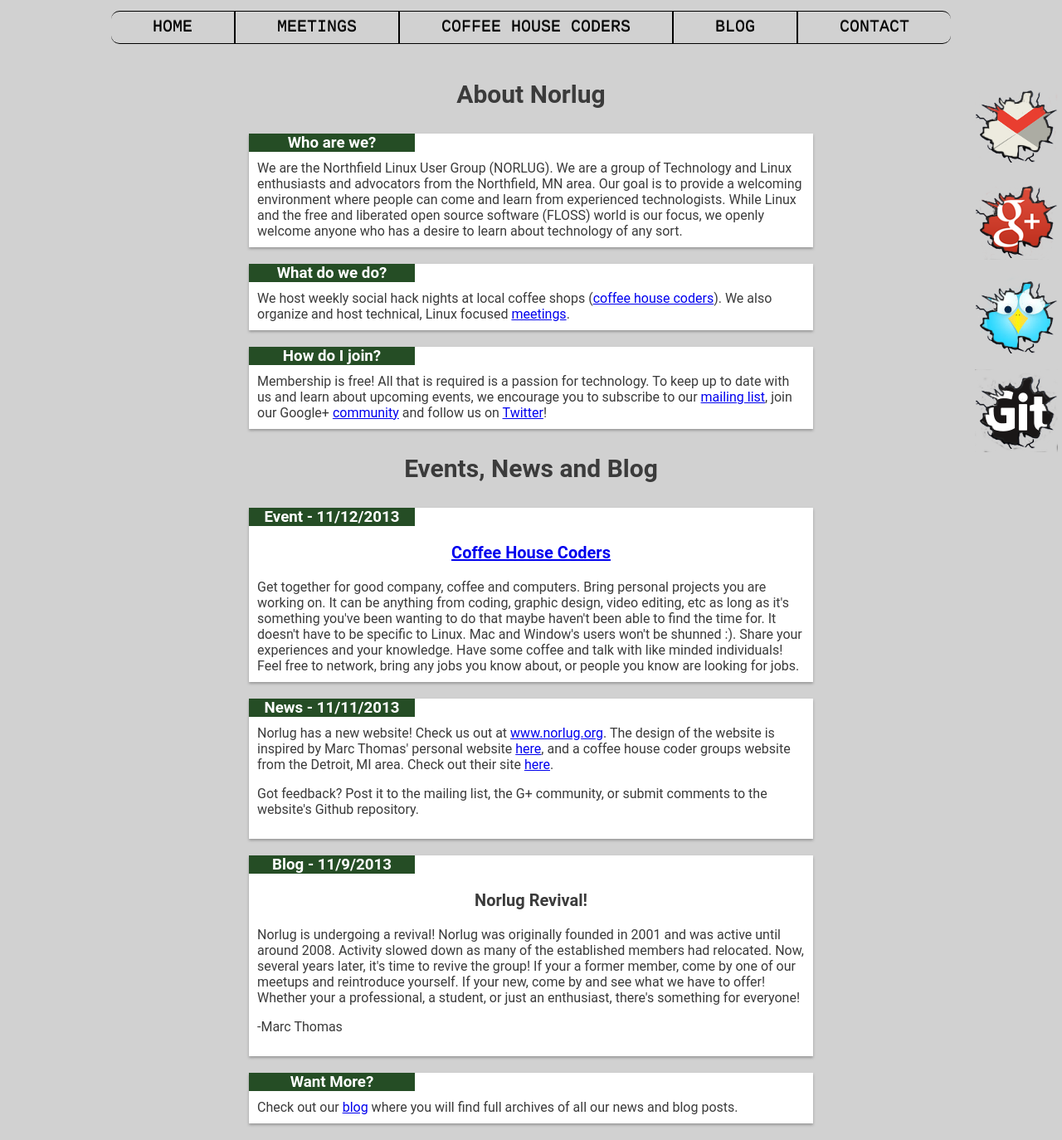
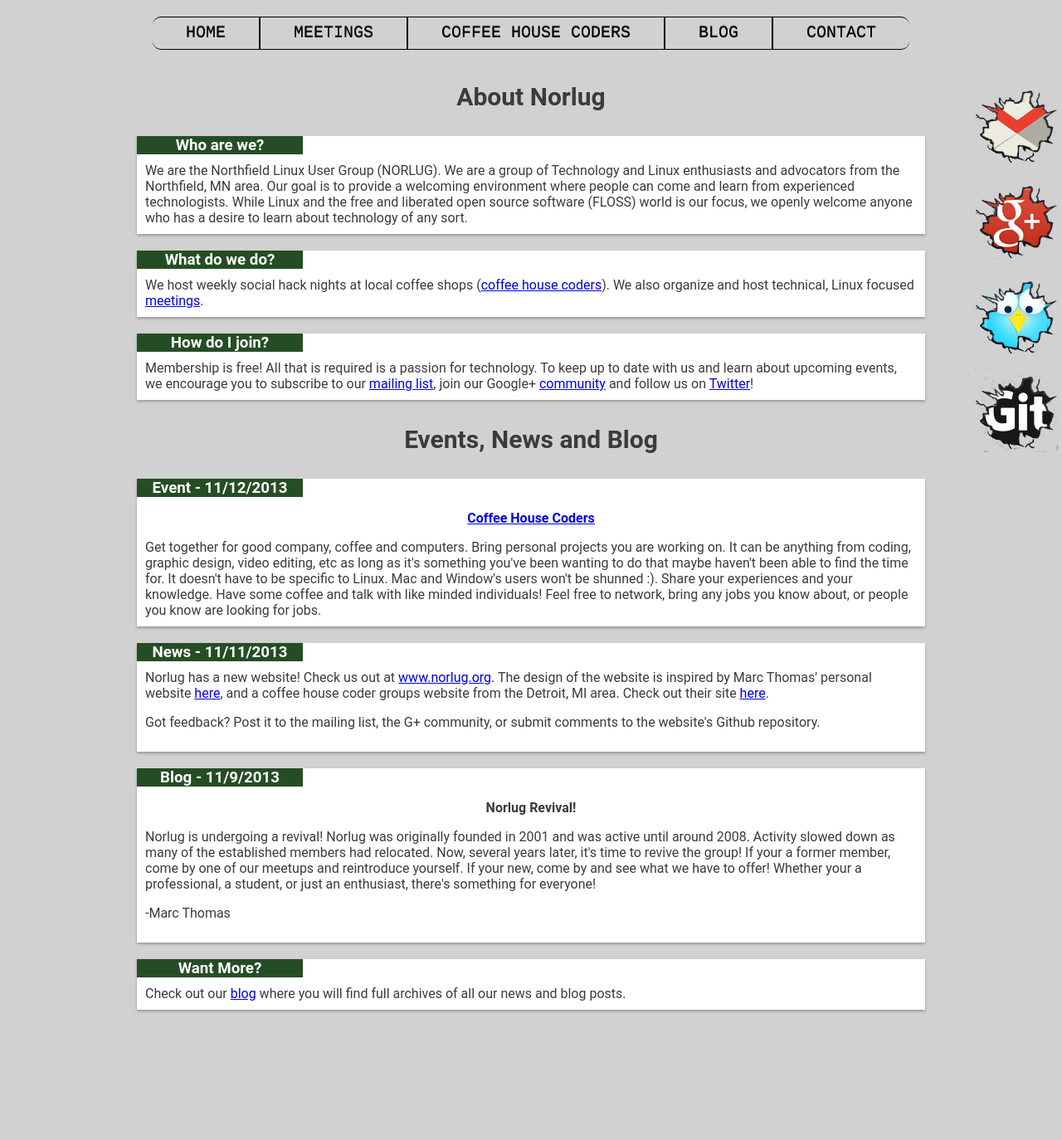
Before and after one commit to norlug/norlug.github.io, a Jekyll site: the page built from index.html, in a window 1280 px wide. Shown: the whole page at 83% size. Built offline with Jekyll 4.4.1, drawn with Linux system fonts in a browser that asks for light colours; after the commit the page ends 1247 px from its top, so only the background shows below that.

Commit message:
Fixed minimum width.

```diff
--- a/css/StyleSheetMain.css
+++ b/css/StyleSheetMain.css
@@ -3,12 +3,13 @@
 body{
 	/*background-image:url("mochaGrunge_@2XV2.png");*/
 	background: rgb(209, 209, 209);
-	min-width: 960px;
+	max-width: 950px;
+	min-width: 940px;
 	font-family: 'Roboto','Times New Roman', sans-serif;
 	font-size: 12pt;
 	color: rgb(59,59,59);
-	padding: 0;
-	margin: 0px;
+	padding: 10px;
+	margin: 0px auto;
 	overflow-y: scroll;
 }
 
@@ -29,6 +30,7 @@
 	overflow: hidden;
 	position: relative;
 	width: auto;
+	min-width: 940px;
 }
 
 .nav ul{
@@ -59,7 +61,7 @@
 	font-family: Courier;
 	font-size: 20px;
 	line-height: 38px;
-	padding: 0 50px;
+	padding: 0 40px;
 	text-decoration: none;
 	text-shadow: 0 -1px 0 rgba(0, 0, 0, 0.6);
 	text-transform: uppercase;
@@ -187,7 +189,7 @@
 
 .cardLayout{
     background-color: white;
-    margin: 15px 300px 20px;
+    margin: 15px 0px 20px;
     padding: 10px;
     overflow: auto;
     box-shadow: 0px 2px 3px rgb(153, 153, 153);
@@ -225,7 +227,7 @@
 .welcomePageBlogTitle{
 	text-align: center;
 	font-weight: bold;
-	font-size: 20px;
+	font-size: 20	px;
 }
 
 /***************************************
```
